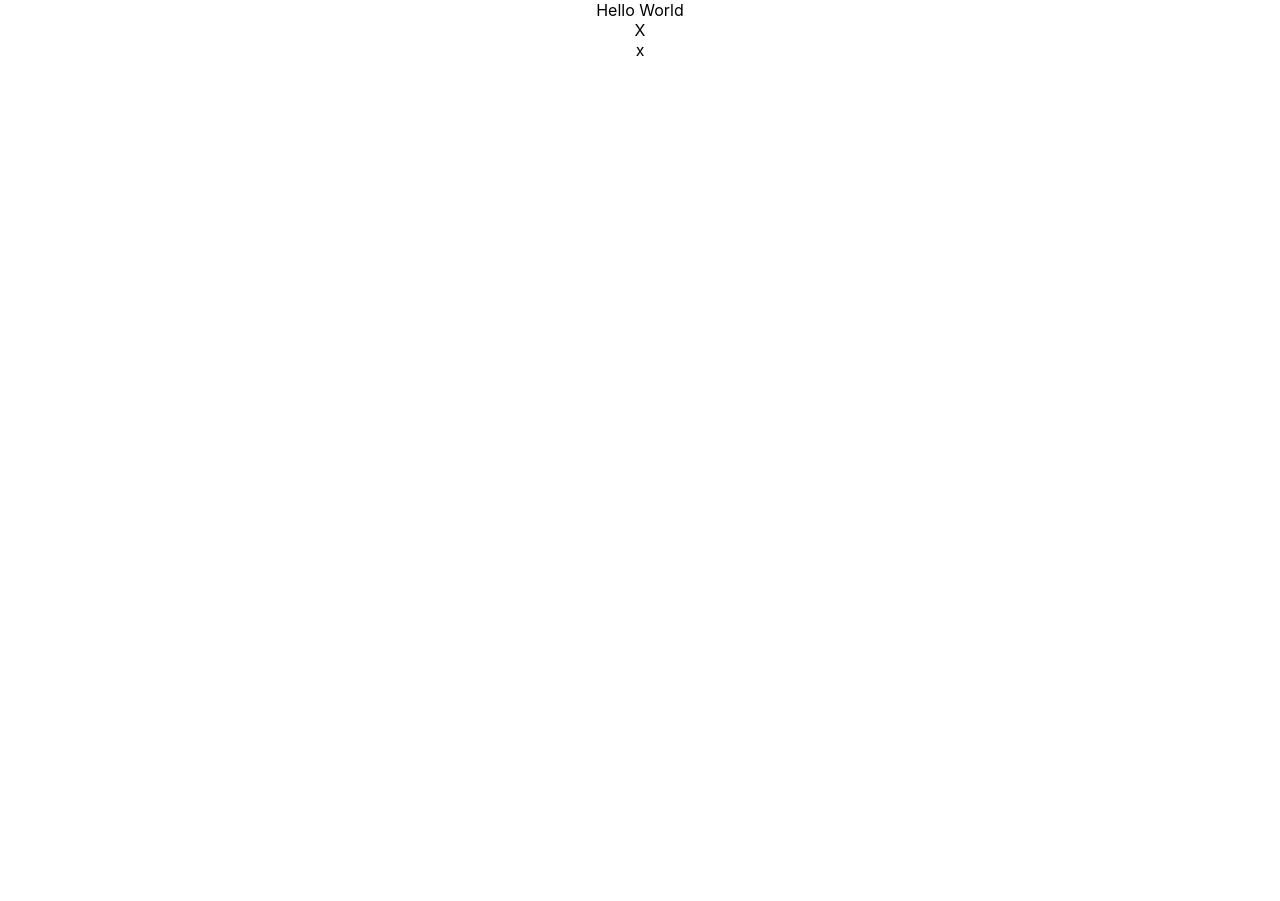
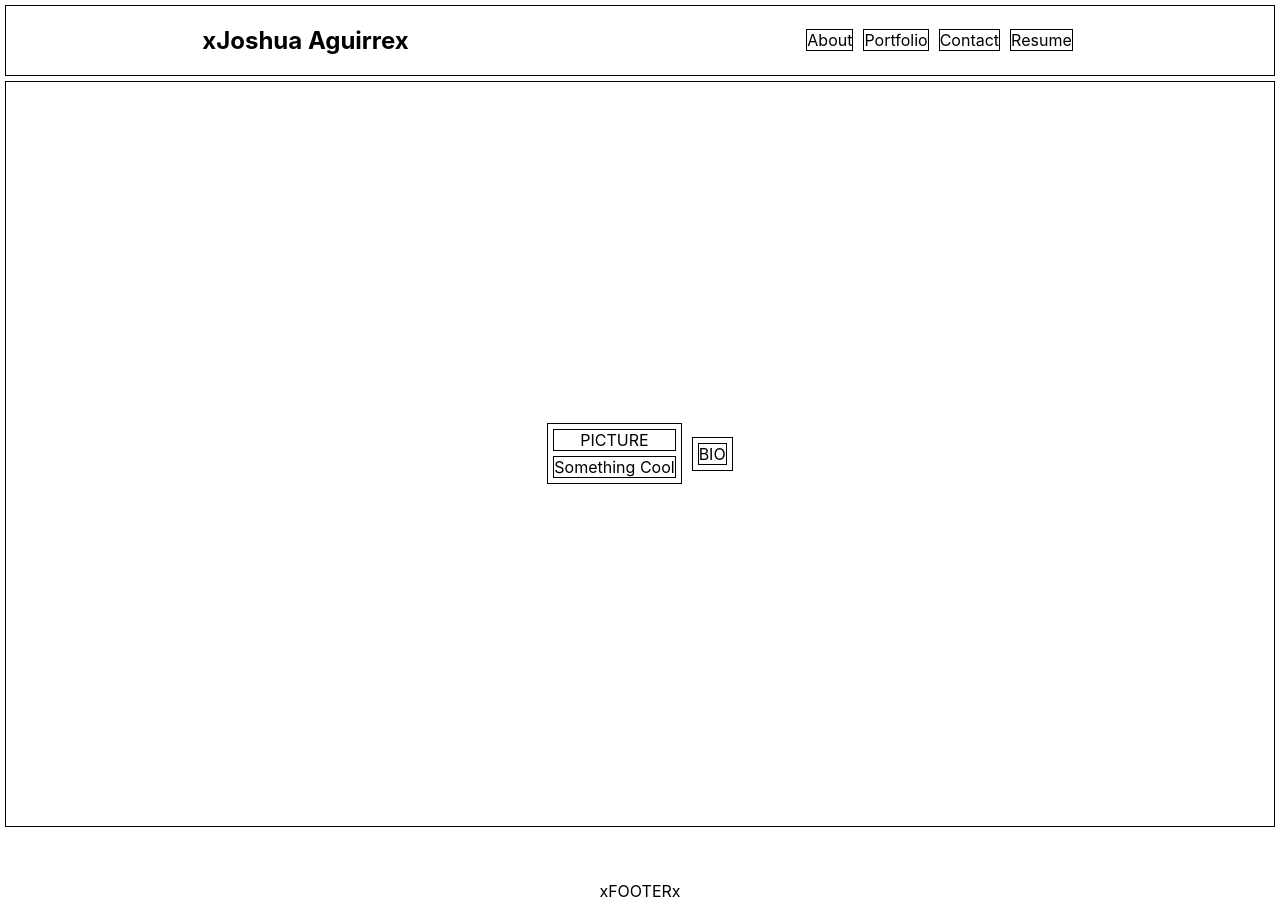
Before and after one commit to jshvaron/Portfolio-JoshuaAguirre, a React (Create React App) app: page / in a window 1280 px wide. Before the commit the page ends 800 px from the top, so only its background shows below. Built offline with nearby package versions, Linux system fonts and the light colour scheme.

Commit message:
Navbar and About me sections are structured.

```diff
--- a/src/components/About.js
+++ b/src/components/About.js
@@ -0,0 +1,27 @@
+import React from "react";
+
+function AboutMe(){
+
+    return(
+        <>
+            <div className="AboutMeContainer">
+                <div className="Snapshot">
+                    <figure className="ProfilePic">
+                        PICTURE
+                    </figure>
+                    <figcaption className="ProfilePicCap">
+                        Something Cool
+                    </figcaption>
+                </div>
+                <div className="BioContainer">
+                    <summary className="Bio">
+                        BIO
+                    </summary>
+                </div>
+
+            </div>
+        </>
+    )
+}
+
+export default AboutMe;
--- a/src/components/Main.js
+++ b/src/components/Main.js
@@ -1,4 +1,6 @@
 import React from "react";
+import Navbar from "./Navigation/Navbar";
+import AboutMe from "./About";
 import '../index.css'
 
 function Main() {
@@ -6,13 +8,13 @@ function Main() {
     return (
         <>
             <header>
-                Hello World
+                <Navbar />
             </header>
             <body>
-                X
+                <AboutMe />
             </body>
             <footer>
-                x
+                xFOOTERx
             </footer>
         </>
 
--- /dev/null
+++ b/src/components/Navigation/Navbar.js
@@ -0,0 +1,23 @@
+import React from "react";
+
+
+function Navbar() {
+
+    return (
+        <>
+            <nav className="Navigation">
+                <h1>
+                xJoshua Aguirrex
+                </h1>
+                <section className="NavLinks">
+                    <p className="NavLink">About</p>
+                    <p className="NavLink">Portfolio</p>
+                    <p className="NavLink">Contact</p>
+                    <p className="NavLink">Resume</p>
+                </section>
+            </nav>
+        </>
+    )
+}
+
+export default Navbar;
--- a/src/index.css
+++ b/src/index.css
@@ -1,3 +1,4 @@
+/* Layer 1 */
 body {
   margin: 0;
   font-family: -apple-system, BlinkMacSystemFont, 'Segoe UI', 'Roboto', 'Oxygen',
@@ -5,7 +6,70 @@ body {
     sans-serif;
   -webkit-font-smoothing: antialiased;
   -moz-osx-font-smoothing: grayscale;
+  height: 100vh;
 }
+
+
+/* Layer 2 */
+.App{
+  height: 100vh;
+}
+
+
+/* Layer 3 */
+/* navbar */
+.Navigation{
+  display: flex;
+  justify-content:  space-around;
+  align-items: center;
+  border: 1px solid black;
+  margin: 5px;
+
+}
+.NavLinks{
+  display: flex;
+  justify-content: center;
+  align-items: center;
+}
+.NavLink{
+  border: 1px solid black;
+  margin: 5px;
+}
+
+
+/* ABOUTME */
+.AboutMeContainer{
+  border: 1px solid black;
+  margin: 5px;
+  height: 93vh;
+  display: flex;
+  justify-content: center;
+  align-items: center;
+}
+.Snapshot{
+  border: 1px solid black;
+  margin: 5px;
+}
+ .ProfilePic{
+  border: 1px solid black;
+  margin: 5px;
+}
+.ProfilePicCap{
+  border: 1px solid black;
+  margin: 5px;
+}
+.BioContainer{
+  border: 1px solid black;
+  margin: 5px;
+}
+.Bio{
+  border: 1px solid black;
+  margin: 5px;
+}
+
+
+
+
 
 code {
   font-family: source-code-pro, Menlo, Monaco, Consolas, 'Courier New',
```
Also changed, not shown: src/components/Navbar.js (deleted).
